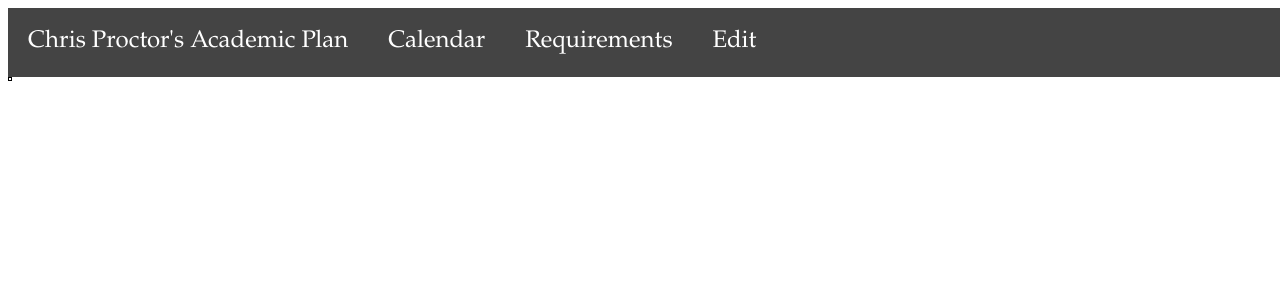
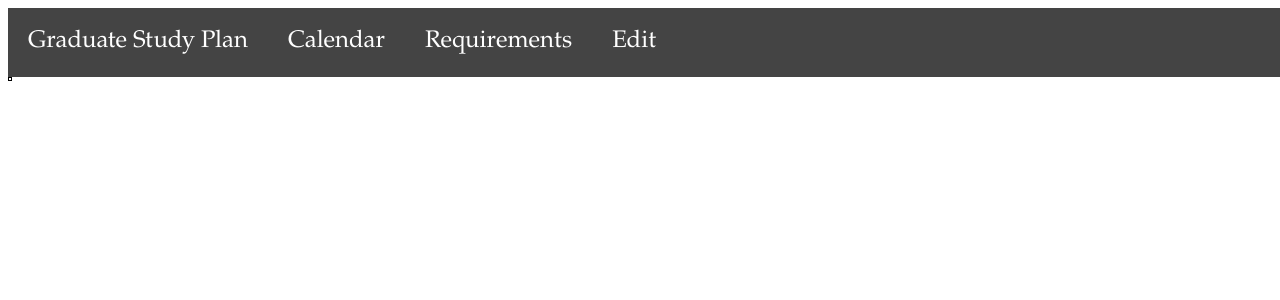
Before and after one commit to cproctor/course_planner, a Django app: page / in a window 1280 px wide. Shown: the top 300 px of the page. Run offline with Django 3.2, Linux system fonts and the light colour scheme; data that the repository does not hold is empty.

Commit message:
A bit more user-friendly

```diff
--- a/course_planner/templates/course_planner/base.html
+++ b/course_planner/templates/course_planner/base.html
@@ -62,7 +62,7 @@
 </head>
 <body>
     <div id="header">
-        <div class="item">Chris Proctor's Academic Plan</div>
+        <div class="item">Graduate Study Plan</div>
         <div class="item"><a href="/">Calendar</a> </div>
         <div class="item"><a href="requirements">Requirements</a> </div>
         <div class="item"><a href="admin">Edit</a> </div>
```
Also changed, not shown: README.md (added).
